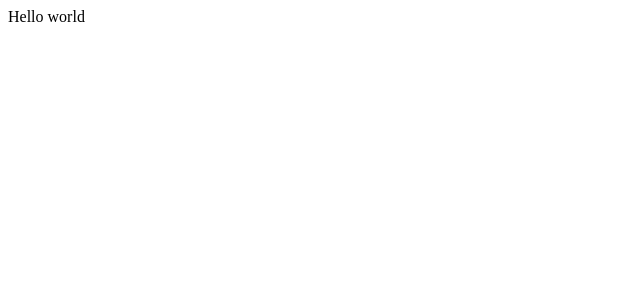
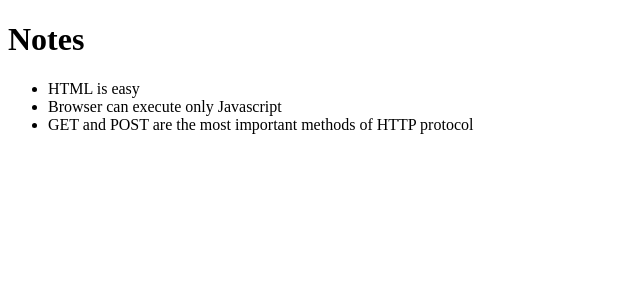
Before and after one commit to R-Middleton/FullStackOpen, a React (Create React App) app in the folder part2/lessonexamples/: page / in a window 1280 px wide. Shown: the top 300 px of the page, without its empty margins (0-640 px from the left). Built offline with nearby package versions, Linux system fonts and the light colour scheme.

Commit message:
Finished lesson 2-a

```diff
--- /dev/null
+++ b/part2/lessonexamples/src/App.js
@@ -0,0 +1,17 @@
+import React from 'react'
+import Note from './components/Note'
+
+const App = ({ notes }) => {
+    return (
+        <div>
+            <h1>Notes</h1>
+            <ul>
+                {notes.map(note =>
+                    <Note key={note.id} note={note} />
+                )}
+            </ul>
+        </div>
+    )
+}
+
+export default App
--- /dev/null
+++ b/part2/lessonexamples/src/components/Note.js
@@ -0,0 +1,9 @@
+import React from 'react'
+
+const Note = ({ note }) => {
+    return (
+        <li>{note.content}</li>
+    )
+}
+
+export default Note
--- a/part2/lessonexamples/src/index.js
+++ b/part2/lessonexamples/src/index.js
@@ -1,12 +1,28 @@
 import React from 'react';
 import ReactDOM from 'react-dom';
+import App from './App'
 
-const App = () => {
-  return (
-    <div>
-      Hello world
-    </div>
-  )
-}
+const notes = [
+  {
+    id: 1,
+    content: 'HTML is easy',
+    date: '2019-05-30T17:30:31.098Z',
+    important: true
+  },
+  {
+    id: 2,
+    content: 'Browser can execute only Javascript',
+    date: '2019-05-30T18:39:34.091Z',
+    important: false
+  },
+  {
+    id: 3,
+    content: 'GET and POST are the most important methods of HTTP protocol',
+    date: '2019-05-30T19:20:14.298Z',
+    important: true
+  }
+]
 
-ReactDOM.render(<App />, document.getElementById('root'))
+ReactDOM.render(
+  <App notes={notes} />,
+  document.getElementById('root'))
```
